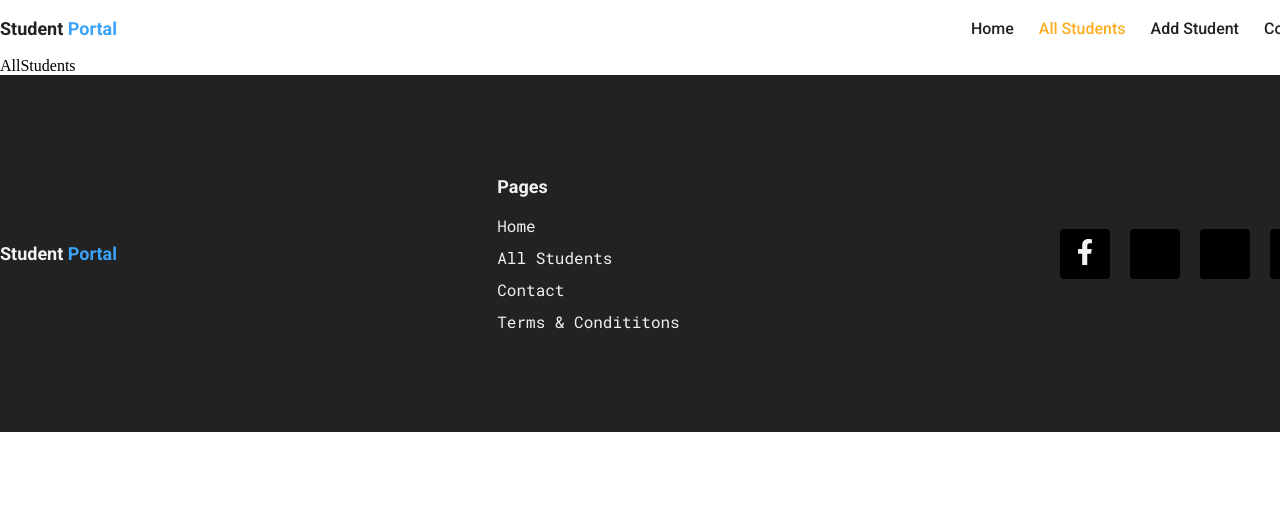
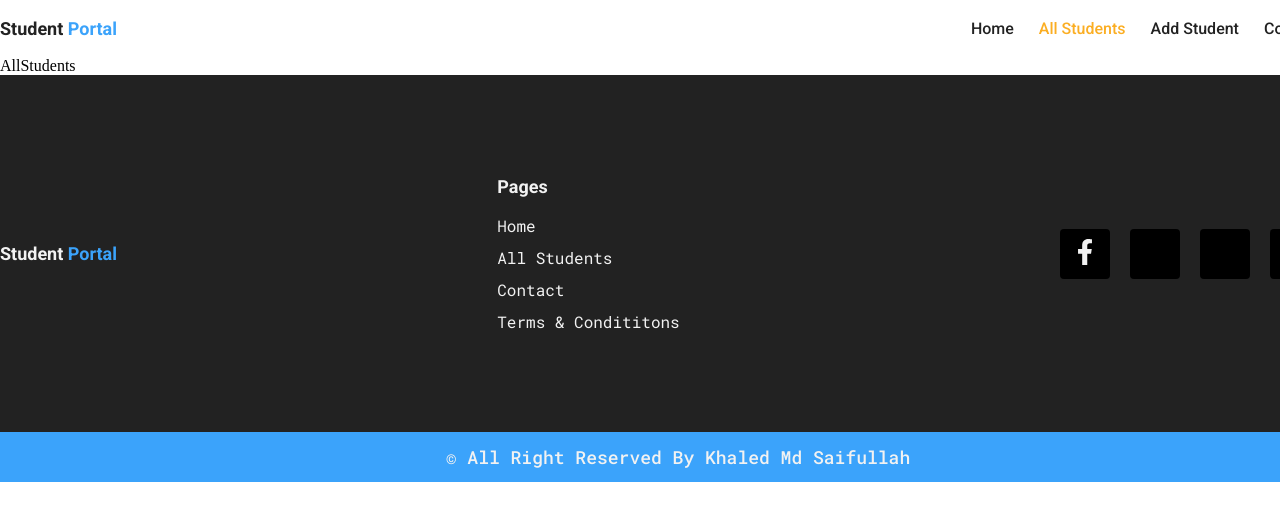
Before and after one commit to km-saifullah/student-portal, a React (Vite) app: page /students in a window 1280 px wide. Shown: the top 520 px of the page. Built offline with nearby package versions, Linux system fonts and the light colour scheme; some icons are missing.

Commit message:
copyright section done

```diff
--- /dev/null
+++ b/src/layouts/Copyright.jsx
@@ -0,0 +1,16 @@
+import React from "react";
+import "./copyright.css";
+
+const Copyright = () => {
+  return (
+    <section className="copyright">
+      <div className="container">
+        <div className="copyright_wrapper">
+          <p>© All Right Reserved By Khaled Md Saifullah</p>
+        </div>
+      </div>
+    </section>
+  );
+};
+
+export default Copyright;
--- a/src/layouts/MainLayout.jsx
+++ b/src/layouts/MainLayout.jsx
@@ -2,6 +2,7 @@ import React from "react";
 import Navbar from "./Navbar";
 import Footer from "./Footer";
 import { Outlet } from "react-router-dom";
+import Copyright from "./Copyright";
 
 const MainLayout = () => {
   return (
@@ -9,6 +10,7 @@ const MainLayout = () => {
       <Navbar />
       <Outlet />
       <Footer />
+      <Copyright />
     </>
   );
 };
--- /dev/null
+++ b/src/layouts/copyright.css
@@ -0,0 +1,16 @@
+/* ===== Copyright Design Start ===== */
+.copyright {
+  background-color: var(--primary);
+  padding: 18px;
+}
+.copyright_wrapper {
+  display: flex;
+  align-items: center;
+  justify-content: center;
+  color: var(--white);
+  font-size: 18px;
+  font-weight: 500;
+  line-height: 150%;
+  font-family: var(--robotoMono);
+}
+/* ===== Copyright Design End ===== */
```
